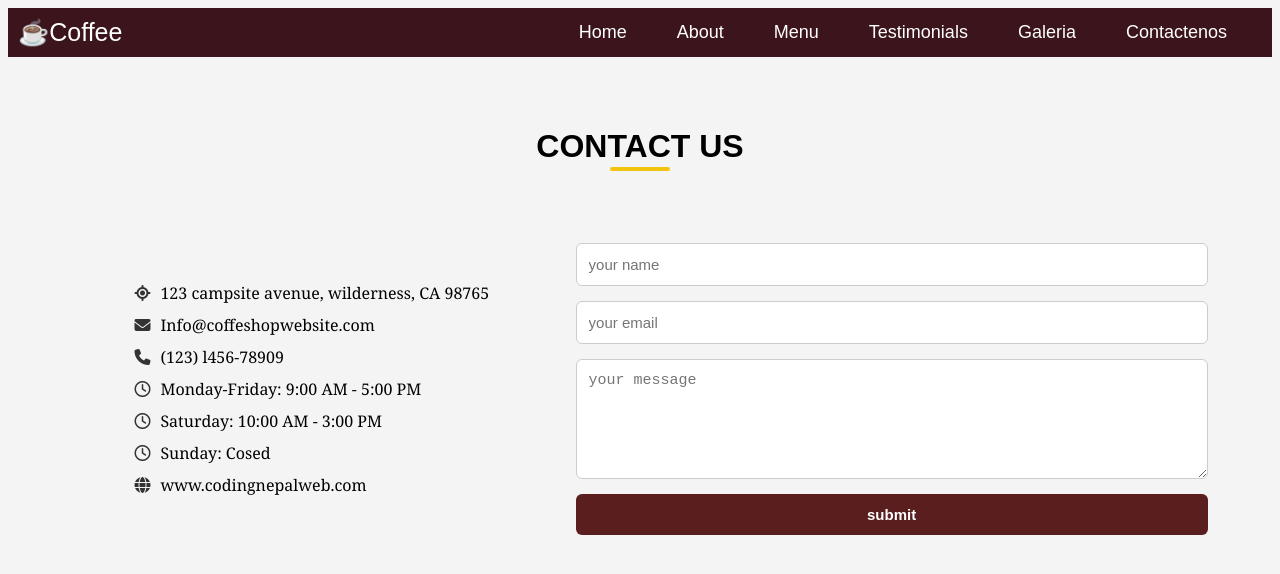
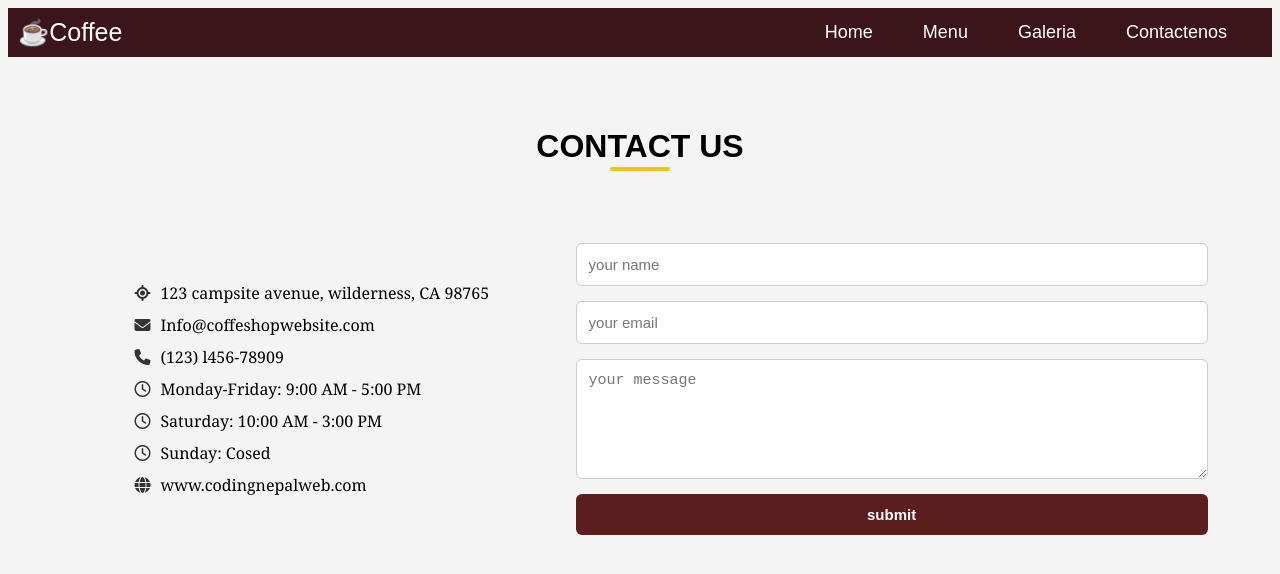
Before and after one commit to karlalobaton21-commits/Tienda, a plain HTML site: page contactenos.html in a window 1280 px wide. Drawn offline with Linux system fonts and the light colour scheme; a web font is replaced by a local one.

Commit message:
Actaulizando contactenos y galeria

```diff
--- a/contactenos.html
+++ b/contactenos.html
@@ -21,9 +21,7 @@
         <nav class="nav">
             <ul>
                 <li><a href="./index.html">Home</a></li>
-                <li><a href="#">About</a></li>
                 <li><a href="./menu.html">Menu</a></li>
-                <li><a href="#">Testimonials</a></li>
                 <li><a href="./galeria.html">Galeria</a></li>
                 <li><a href="./contactenos.html">Contactenos</a></li>
            </ul>
```
Also changed, not shown: galeria.html (+0 -2 lines).
